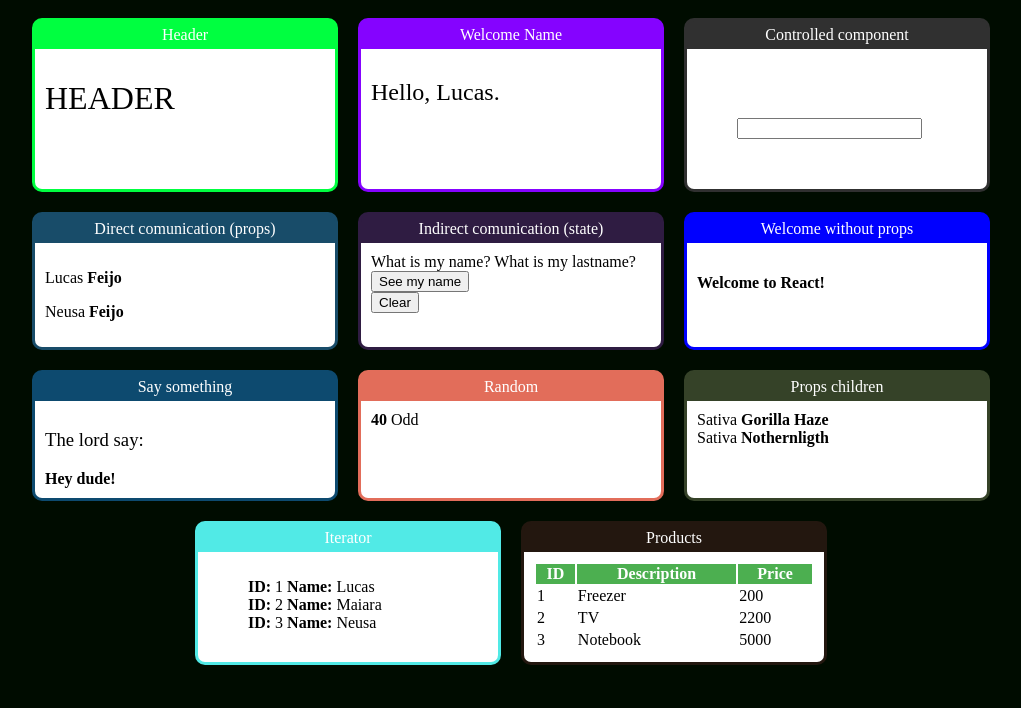
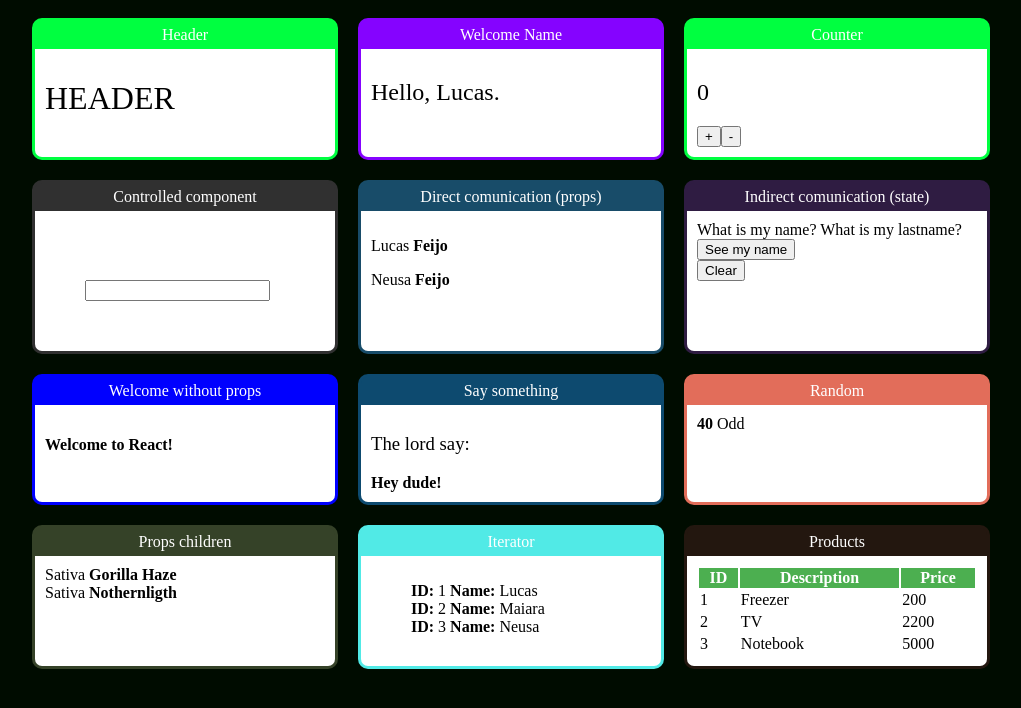
Before and after one commit to lucasfalm/react-training, a React (Create React App) app in the folder trainning/: page / in a window 1280 px wide. Shown: the top 708 px of the page, without its empty margins (129-1150 px from the left). Built offline with nearby package versions, Linux system fonts and the light colour scheme.

Commit message:
counter with class, and react component

```diff
--- a/trainning/src/App.jsx
+++ b/trainning/src/App.jsx
@@ -13,6 +13,7 @@ import FatherSon from './components/relationship/FatherSon'
 import SonFather from './components/relationship/SonFather'
 import Son from './components/relationship/SonProps'
 import Input from './components/form/Input'
+import Counter from './components/counter/Counter'
 
 import './App.css'
 
@@ -26,6 +27,10 @@ export default _ => // _ with 1 ignored param, could be (), or (props)
 
                 <Card title="Welcome Name" color="#8503ff">
                     <Subheader name="Lucas" />
+                </Card>
+
+                <Card title="Counter" color="#00ff40">
+                    <Counter />
                 </Card>
 
                 <Card title="Controlled component" color="#303030">
--- /dev/null
+++ b/trainning/src/components/counter/Counter.jsx
@@ -0,0 +1,34 @@
+import React, { Component } from 'react'
+
+class Counter extends Component {
+
+    state = {
+        count: this.props.initValue || 0
+    }
+
+    inc = () => {
+        this.setState({
+            count: this.state.count + 1,
+        })
+    }
+
+    dec = () => {
+        this.setState({
+            count: this.state.count - 1,
+        })
+    }
+
+    render() {
+        return (
+            <div>
+                <h2> { this.state.count }</h2>
+                <div>
+                    <button onClick={ this.inc }> + </button>
+                    <button onClick={ this.dec }> - </button>
+                </div>
+            </div>
+        )
+    }
+}
+
+export default Counter
```
